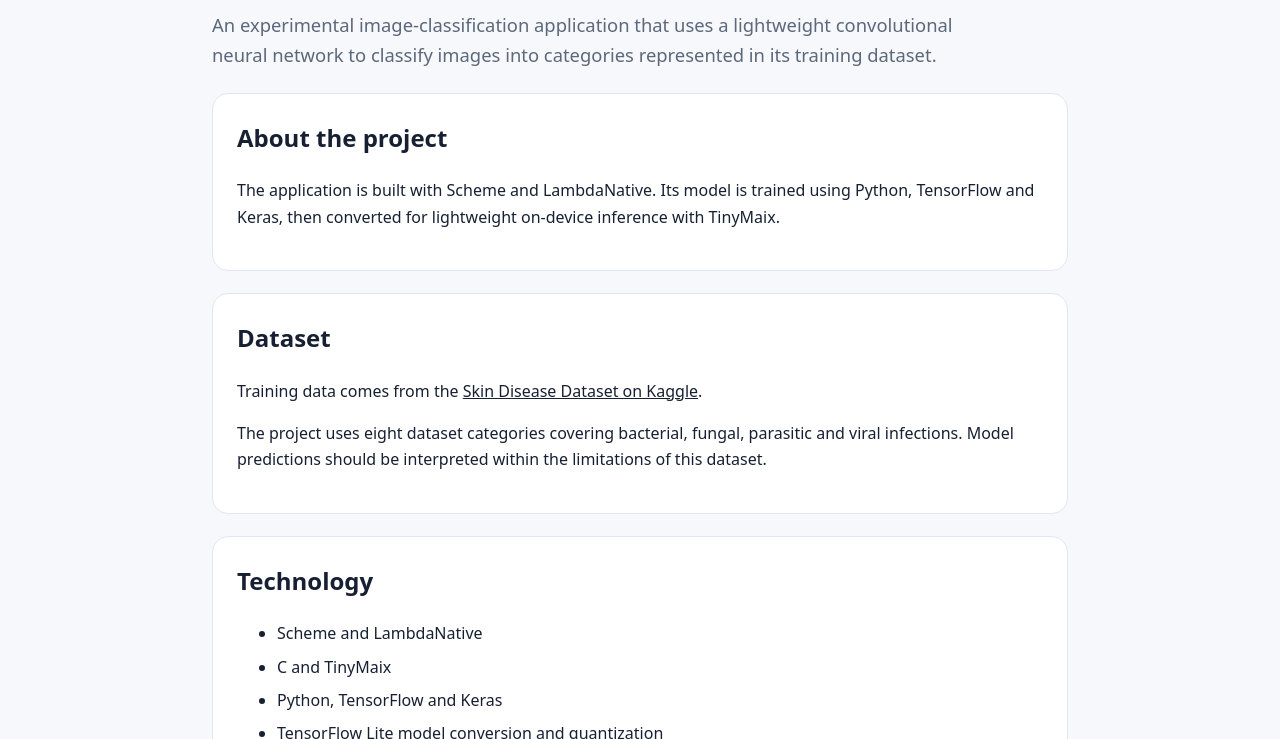
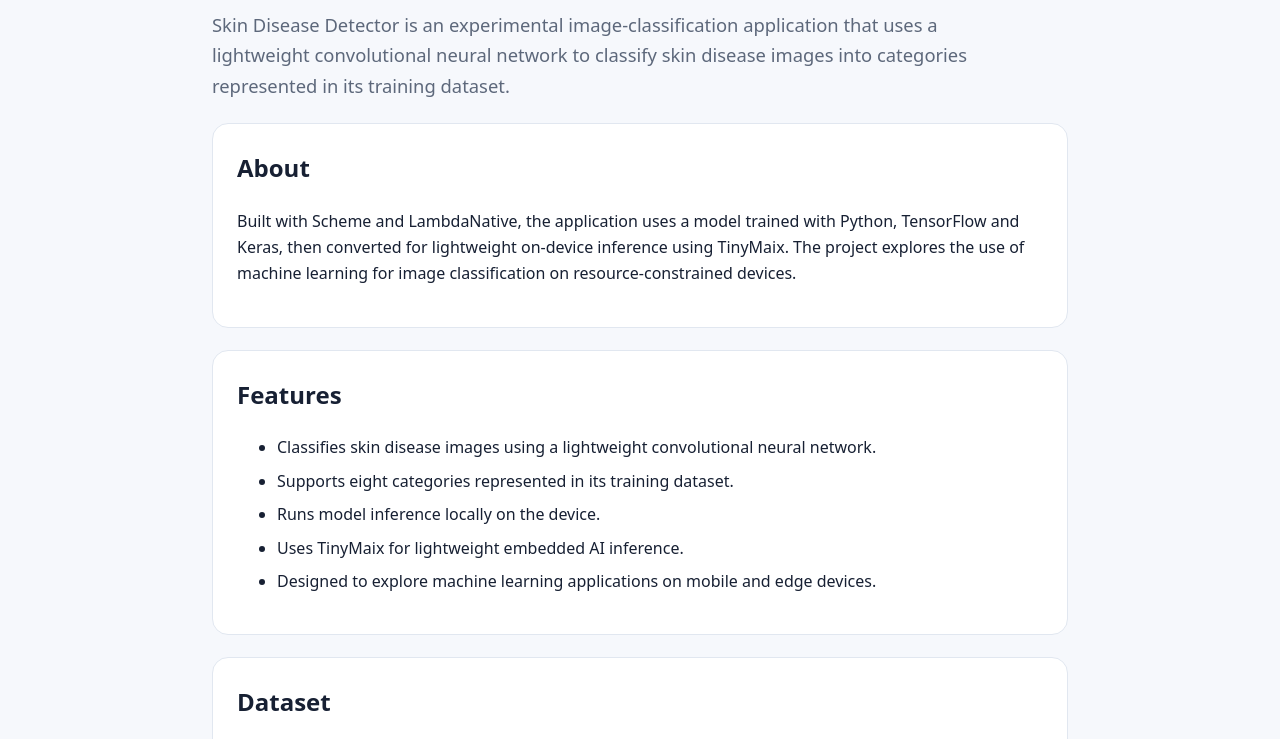
Before and after one commit to AgoeZero/agoezero.github.io, a plain HTML site: page skin-disease-detector/index.html in a window 1280 px wide. Shown: the part 210-949 px from the top of the page. Drawn offline with Linux system fonts and the light colour scheme.

Commit message:
Enhance index.html with project details and features
Updated project description and added features section.

```diff
--- a/skin-disease-detector/index.html
+++ b/skin-disease-detector/index.html
@@ -15,11 +15,24 @@ footer{text-align:center;padding:24px;background:#111b2a;color:#dce4ef;font-size
 <body><header class="nav"><a href="../">← AgoeZero Projects</a><a href="https://github.com/AgoeZero">GitHub profile</a></header>
 <main class="wrap"><div class="eyebrow">Healthcare research · Machine learning · Edge AI</div>
 <h1>Skin Disease Detector</h1>
-<p class="lead">An experimental image-classification application that uses a lightweight convolutional neural network to classify images into categories represented in its training dataset.</p>
-<section class="panel"><h2>About the project</h2><p>The application is built with Scheme and LambdaNative. Its model is trained using Python, TensorFlow and Keras, then converted for lightweight on-device inference with TinyMaix.</p></section>
-<section class="panel"><h2>Dataset</h2><p>Training data comes from the <a href="https://www.kaggle.com/datasets/subirbiswas19/skin-disease-dataset" target="_blank" rel="noopener">Skin Disease Dataset on Kaggle</a>.</p><p>The project uses eight dataset categories covering bacterial, fungal, parasitic and viral infections. Model predictions should be interpreted within the limitations of this dataset.</p></section>
+<p class="lead">Skin Disease Detector is an experimental image-classification application that uses a lightweight convolutional neural network to classify skin disease images into categories represented in its training dataset.</p>
+
+<section class="panel"><h2>About</h2><p>Built with Scheme and LambdaNative, the application uses a model trained with Python, TensorFlow and Keras, then converted for lightweight on-device inference using TinyMaix. The project explores the use of machine learning for image classification on resource-constrained devices.</p></section>
+
+<section class="panel"><h2>Features</h2><ul>
+<li>Classifies skin disease images using a lightweight convolutional neural network.</li>
+<li>Supports eight categories represented in its training dataset.</li>
+<li>Runs model inference locally on the device.</li>
+<li>Uses TinyMaix for lightweight embedded AI inference.</li>
+<li>Designed to explore machine learning applications on mobile and edge devices.</li>
+</ul></section>
+
+<section class="panel"><h2>Dataset</h2><p>Training data comes from the <a href="https://www.kaggle.com/datasets/subirbiswas19/skin-disease-dataset" target="_blank" rel="noopener">Skin Disease Dataset on Kaggle</a>.</p><p>The dataset contains eight categories covering bacterial, fungal, parasitic and viral infections. Classification results are limited to the data and categories used during training.</p></section>
+
 <section class="panel"><h2>Technology</h2><ul><li>Scheme and LambdaNative</li><li>C and TinyMaix</li><li>Python, TensorFlow and Keras</li><li>TensorFlow Lite model conversion and quantization</li></ul></section>
+
 <div class="note"><strong>Medical disclaimer:</strong> This application is intended for educational and experimental research purposes only. It is not a medical diagnostic tool and must not replace assessment, advice or treatment from a qualified healthcare professional.</div>
-<a class="button" href="https://github.com/AgoeZero/lambdanative-skin-disease-detector" target="_blank" rel="noopener">View source code on GitHub</a>
+
+<a class="button" href="https://github.com/AgoeZero/lambdanative-skin-disease-detector" target="_blank" rel="noopener">Source code on GitHub</a>
 <a class="button" href="../">Back to all projects</a>
 </main><footer>Open Source · AI for Good · Built in Ghana</footer></body></html>
```
